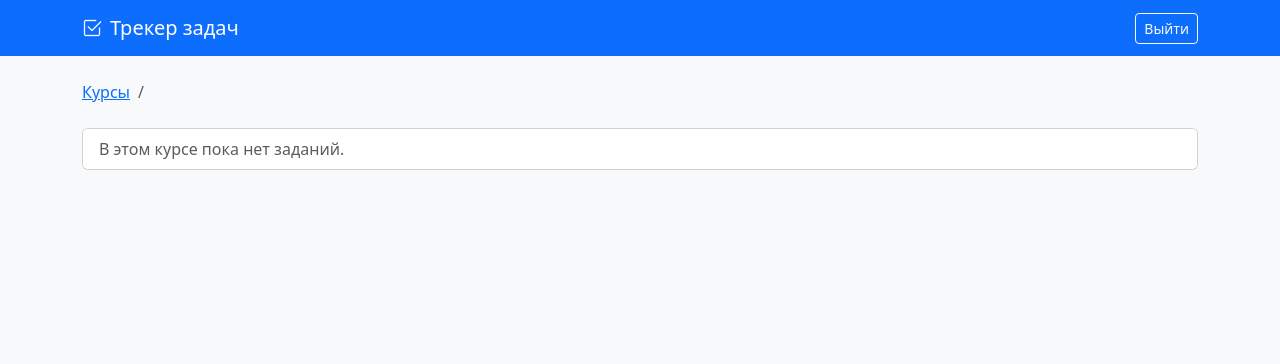
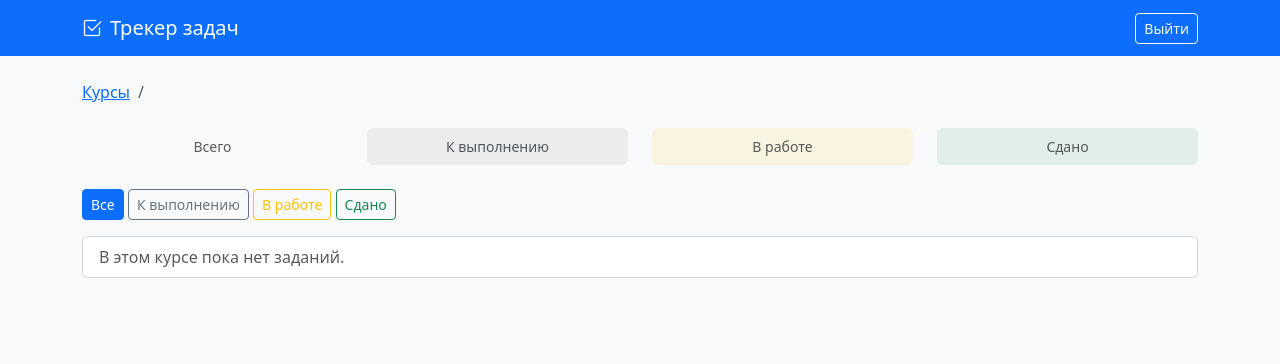
Before and after one commit to study-task-team/task_tracker, a FastAPI app: template src/templates/course_detail.html in a window 1280 px wide. Shown: the top 364 px of the page. Run offline with FastAPI, Linux system fonts and the light colour scheme; the template is opened without the code that fills it, so the values that code supplies are empty.

Commit message:
feat(us-14): add task filtering and restore stats block (#32)

```diff
--- a/src/main.py
+++ b/src/main.py
@@ -97,7 +97,12 @@
 
 
 @app.get("/courses/{course_id}", response_class=HTMLResponse)
-def course_detail(request: Request, course_id: int, db: Session = Depends(get_db)):
+def course_detail(
+    request: Request,
+    course_id: int,
+    status: str = None,
+    db: Session = Depends(get_db)
+):
     role = get_current_role(request)
     if role == "guest":
         return RedirectResponse(url="/", status_code=303)
@@ -106,10 +111,34 @@
     if not course:
         raise HTTPException(status_code=404, detail="Курс не найден")
 
+    # Фильтрация (US-14)
+    tasks = course.tasks
+    if status in ["todo", "in_progress", "done"]:
+        tasks = [t for t in tasks if t.status == status]
+
+    # Считаем статистику (US-6)
+    total_tasks = len(course.tasks)
+    done_tasks = sum(1 for t in course.tasks if t.status == "done")
+    in_progress_tasks = sum(1 for t in course.tasks if t.status == "in_progress")
+    todo_tasks = sum(1 for t in course.tasks if t.status == "todo")
+
     return templates.TemplateResponse(
         request=request,
         name="course_detail.html",
-        context={"title": course.title, "course": course, "error": None, "role": role},
+        context={
+            "title": course.title,
+            "course": course,
+            "tasks": tasks,
+            "error": None,
+            "role": role,
+            "current_filter": status,
+            "stats": {
+                "total": total_tasks,
+                "done": done_tasks,
+                "in_progress": in_progress_tasks,
+                "todo": todo_tasks,
+            }
+        },
     )
 
 
@@ -205,11 +234,27 @@
         raise HTTPException(status_code=404, detail="Курс не найден")
 
     if not title.strip():
+        done_tasks = sum(1 for t in course.tasks if t.status == "done")
+        in_progress_tasks = sum(1 for t in course.tasks if t.status == "in_progress")
+        todo_tasks = sum(1 for t in course.tasks if t.status == "todo")
+
         return templates.TemplateResponse(
             request=request,
             name="course_detail.html",
-            context={"title": course.title, "course": course, "error": "Название задания обязательно",
-                     "role": "teacher"},
+            context={
+                "title": course.title,
+                "course": course,
+                "tasks": course.tasks,
+                "error": "Название задания обязательно",
+                "role": "teacher",
+                "current_filter": None,
+                "stats": {
+                    "total": len(course.tasks),
+                    "done": done_tasks,
+                    "in_progress": in_progress_tasks,
+                    "todo": todo_tasks,
+                }
+            },
             status_code=400,
         )
 
--- a/src/templates/course_detail.html
+++ b/src/templates/course_detail.html
@@ -1,7 +1,7 @@
 {% extends "base.html" %}
 {% block content %}
-<nav aria-label="breadcrumb">
-  <ol class="breadcrumb mt-2">
+<nav aria-label="breadcrumb" class="mt-2">
+  <ol class="breadcrumb">
     <li class="breadcrumb-item"><a href="/courses">Курсы</a></li>
     <li class="breadcrumb-item active">{{ course.title }}</li>
   </ol>
@@ -12,6 +12,42 @@
 {% if error %}
 <div class="alert alert-danger">{{ error }}</div>
 {% endif %}
+
+<!-- Блок статистики (US-6) -->
+<div class="row mb-4">
+    <div class="col-md-3">
+        <div class="card bg-light border-0 text-center py-2">
+            <h5 class="mb-0">{{ stats.total }}</h5>
+            <small class="text-muted">Всего</small>
+        </div>
+    </div>
+    <div class="col-md-3">
+        <div class="card bg-secondary bg-opacity-10 border-0 text-center py-2">
+            <h5 class="mb-0 text-secondary">{{ stats.todo }}</h5>
+            <small class="text-muted">К выполнению</small>
+        </div>
+    </div>
+    <div class="col-md-3">
+        <div class="card bg-warning bg-opacity-10 border-0 text-center py-2">
+            <h5 class="mb-0 text-warning-emphasis">{{ stats.in_progress }}</h5>
+            <small class="text-muted">В работе</small>
+        </div>
+    </div>
+    <div class="col-md-3">
+        <div class="card bg-success bg-opacity-10 border-0 text-center py-2">
+            <h5 class="mb-0 text-success">{{ stats.done }}</h5>
+            <small class="text-muted">Сдано</small>
+        </div>
+    </div>
+</div>
+
+<!-- Фильтры (US-14) -->
+<div class="mb-3">
+    <a href="/courses/{{ course.id }}" class="btn btn-sm {% if not current_filter %}btn-primary{% else %}btn-outline-primary{% endif %}">Все</a>
+    <a href="/courses/{{ course.id }}?status=todo" class="btn btn-sm {% if current_filter == 'todo' %}btn-secondary{% else %}btn-outline-secondary{% endif %}">К выполнению</a>
+    <a href="/courses/{{ course.id }}?status=in_progress" class="btn btn-sm {% if current_filter == 'in_progress' %}btn-warning{% else %}btn-outline-warning{% endif %}">В работе</a>
+    <a href="/courses/{{ course.id }}?status=done" class="btn btn-sm {% if current_filter == 'done' %}btn-success{% else %}btn-outline-success{% endif %}">Сдано</a>
+</div>
 
 <!-- Форма добавления задания видна только преподавателю -->
 {% if role == 'teacher' %}
@@ -35,7 +71,7 @@
 
 <div class="card">
     <ul class="list-group list-group-flush">
-        {% for task in course.tasks %}
+        {% for task in tasks %}
         <li class="list-group-item d-flex justify-content-between align-items-center">
             <div>
                 <div class="d-flex align-items-center">
@@ -61,7 +97,6 @@
                 </select>
             </form>
             {% else %}
-            <!-- Если препод — просто показываем текущий статус -->
             <span class="badge bg-secondary">{{ task.status }}</span>
             {% endif %}
         </li>
```
Also changed, not shown: tests/test_app.py (+28 -0 lines).
